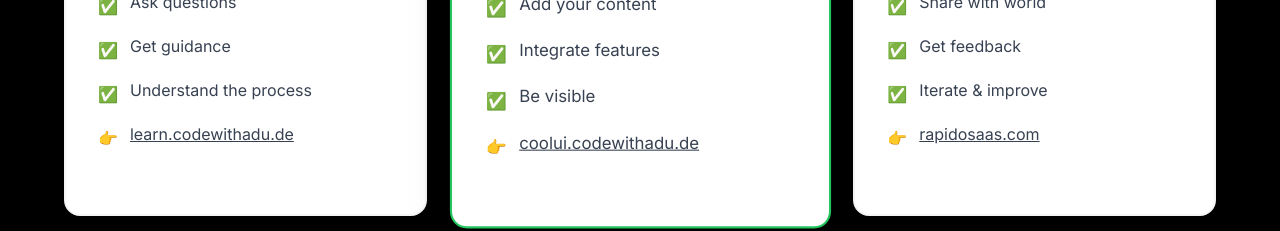
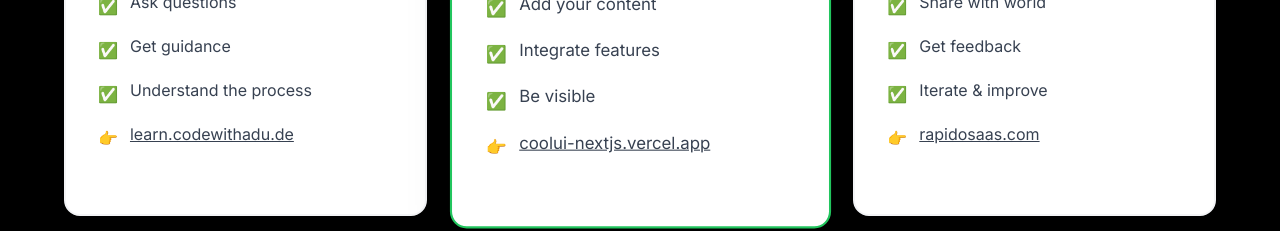
Before and after one commit to nazimboudeffa/codewithadu-de, a Next.js app: page / in a window 1280 px wide. Shown: the part 2100-2331 px from the top of the page. Built offline with nearby package versions, Linux system fonts and the light colour scheme.

Commit message:
vercel atm

```diff
--- a/src/translations/index.ts
+++ b/src/translations/index.ts
@@ -33,7 +33,7 @@ export const translations = {
           step3: "Add your content",
           step4: "Integrate features",
           step5: "Be visible",
-          step6: "coolui.codewithadu.de"
+          step6: "coolui-nextjs.vercel.app"
         },
         ship: {
           title: "SaaS",
@@ -108,7 +108,7 @@ export const translations = {
           step3: "Ajouter votre contenu",
           step4: "Intégrer les fonctionnalités",
           step5: "Être visible",
-          step6: "coolui.codewithadu.de"
+          step6: "coolui-nextjs.vercel.app"
         },
         ship: {
           title: "SaaS",
```
